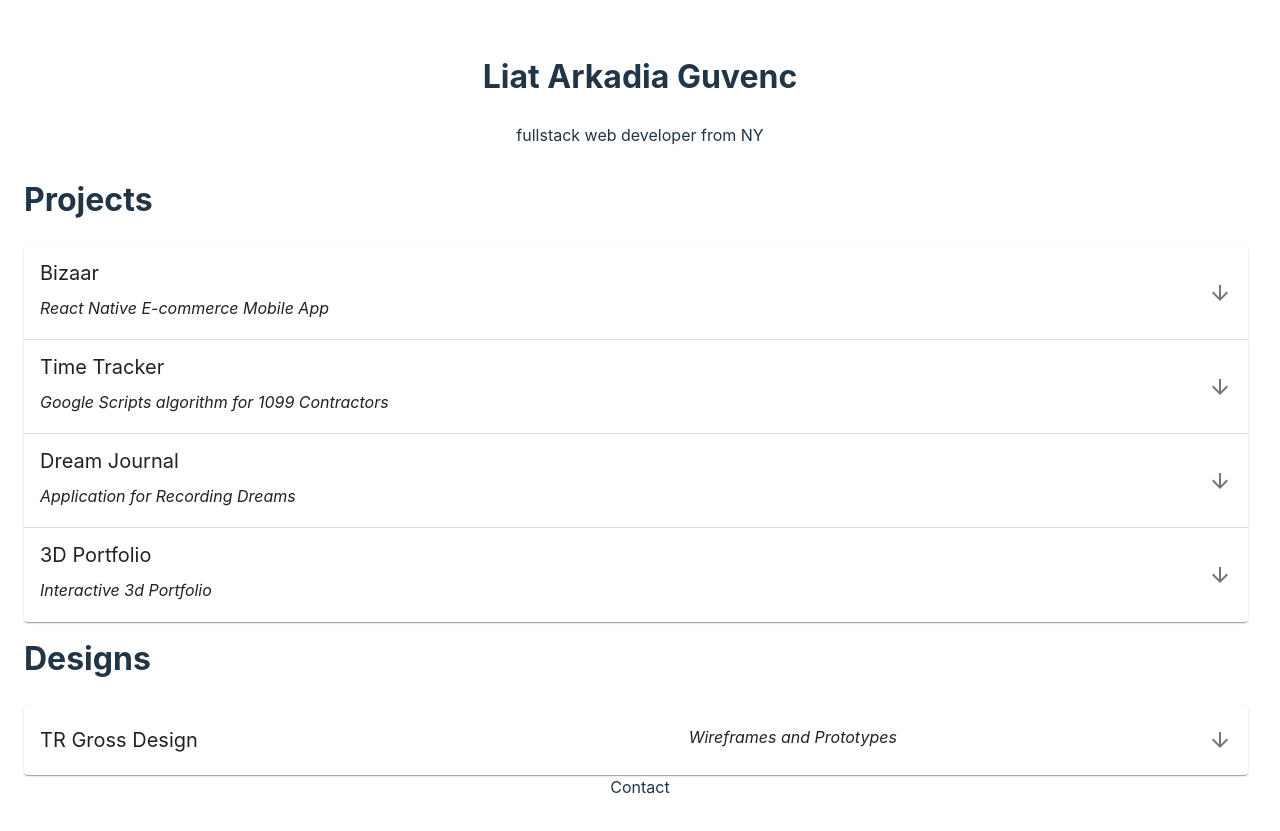
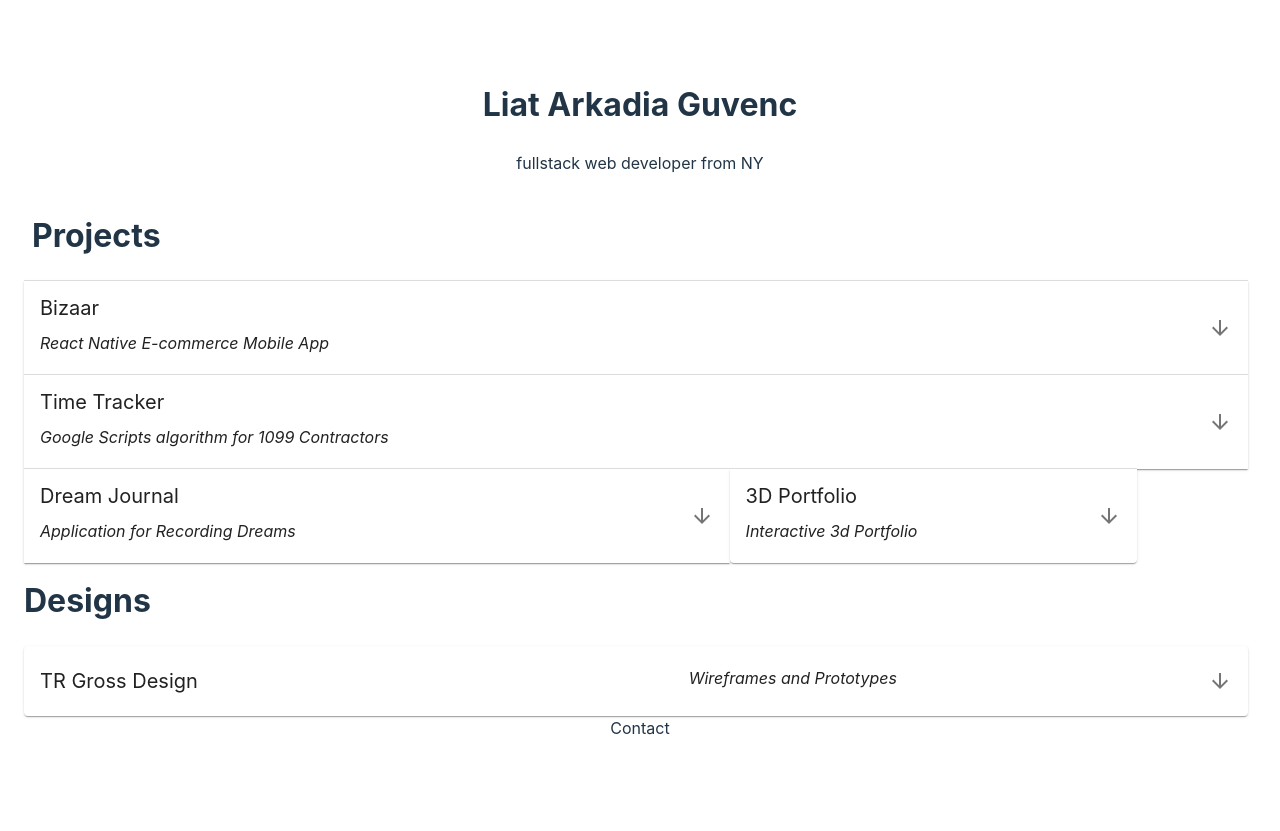
Before and after one commit to liat-g/amplifysite, a React (Vite) app in the folder working_portfolio/: page / in a window 1280 px wide. After the commit the page ends 800 px from the top, so only its background shows below. Built offline with nearby package versions, Linux system fonts and the light colour scheme; a web font is replaced by a local one.

Commit message:
responsive more

```diff
--- a/working_portfolio/index.html
+++ b/working_portfolio/index.html
@@ -7,7 +7,7 @@
     <link href="https://fonts.googleapis.com/css2?family=Futura:wght@500&display=swap" rel="stylesheet">
     <meta charset="UTF-8" />
     <link rel="icon" type="image/svg+xml" href="" />
-    <meta name="viewport" content="width=device-width, initial-scale=1.0" />
+    <!-- <meta name="viewport" content="width=device-width, initial-scale=1.0" /> -->
     <title>Liat Arkadia Guvenc</title>
   </head>
   <body>
--- a/working_portfolio/src/Components/Contact.jsx
+++ b/working_portfolio/src/Components/Contact.jsx
@@ -1,8 +1,10 @@
 import React from 'react'
-
+import Grid from '@mui/material/Grid'; // Grid version 1
 const Contact = () => {
   return (
+    <Grid>
     <div>Contact</div>
+    </Grid>
   )
 }
 
--- a/working_portfolio/src/Components/Navbar.jsx
+++ b/working_portfolio/src/Components/Navbar.jsx
@@ -1,8 +1,9 @@
 import React from 'react'
+import Grid from '@mui/material/Grid'; // Grid version 1
 
 const Navbar = () => {
   return (
-    // <main>
+    <Grid>
         <div>
     <h1>
     Liat Arkadia Guvenc
@@ -11,7 +12,7 @@ const Navbar = () => {
         fullstack web developer from NY
     </p>
     </div>
-    /* </main> */
+    </Grid>
   )
 }
 
--- a/working_portfolio/src/Components/Projects.jsx
+++ b/working_portfolio/src/Components/Projects.jsx
@@ -18,8 +18,25 @@ import ImageList from '@mui/material/ImageList';
 import ImageListItem from '@mui/material/ImageListItem';
 import postingChair from '../assets/postingChair.gif';
 import bizarrlogo from '../assets/bizarrlogo.jpeg';
+import { styled } from "@mui/material/styles";
+
 // import Grid from '@mui/material/Unstable_Grid2'; // Grid version 2
 // import Fade from '@mui/material/Fade';
+
+
+// const Wrapper = styled(Box)(({ theme }) => ({
+//   // background: "#1976d2",
+//   height: "100vh",
+//   [theme.breakpoints.down("md")]: {
+//     background: "orange",
+//   },
+//   [theme.breakpoints.down("sm")]: {
+//     background: "blue",
+//   },
+//   [theme.breakpoints.up("lg")]: {
+//     background: "purple",
+//   },
+// }));
 
 const ProjectsArray = [{
     Name: "Bizaar",
@@ -72,11 +89,14 @@ const Projects = () => {
 
   return (
     <Grid container spacing={1}>
+    <Grid item xs={12} sm={6} md={3} lg={1} xl={1}>
          <h1> Projects </h1>
-    <Grid>
+    </Grid>
+    {/* <Grid> */}
     { ProjectsArray.map((data, index) => {
     return <Accordion
       key={index}
+
     // expanded={expanded}
     // onChange={handleExpansion}
     // // slots={{ transition: Fade }}
@@ -90,6 +110,7 @@ const Projects = () => {
         expandIcon={<ArrowDownwardIcon />}
         aria-controls="panel1-content"
         id={`panel${index + 1}-header`}
+
       >
         <Box
          sx={{
@@ -100,9 +121,20 @@ const Projects = () => {
             gridTemplateAreas: `"header header header header"
           "main main .                   sidebar"
           "footer footer footer footer"`,
+          // boxShadow: 1
+          }}
+          md={{
+            display: 'grid',
+            gridTemplateColumns: 'repeat(2, 1fr)',
+            gap: 1,
+            gridTemplateRows: 'auto',
+            gridTemplateAreas: `"header header header header"
+          "main main .                   sidebar"
+          "footer footer footer footer"`,
+          // boxShadow: 1
           }}
         >
-        <Box sx={{ gridArea: 'header', fontStyle: 'bold', textAlign: 'left', fontSize: 'h6.fontSize'}}>
+        <Box sx={{ gridArea: 'header', fontStyle: 'bold', textAlign: 'left', fontSize: 'h6.fontSize', flexGrow: 1 }}>
         {data.Name}
         </Box>
         <Box sx={{ gridArea: 'main', fontStyle: 'italic', textAlign: 'left'}}>
@@ -111,11 +143,13 @@ const Projects = () => {
         </Box>
       </AccordionSummary>
       <AccordionDetails>
+      <Box>
         <Typography>
             {data.Description}
         </Typography>
+        </Box>
         {/* <Box> */}
-        <ImageList variant="masonry" cols={3} gap={8}>
+        <ImageList variant="masonry" cols={{lg:3, md:3, xs:1}} gap={{lg:8, md: 8, xs:1}} >
             {data.img.map((imgUrl, imgIndex) => (
               <ImageListItem key={imgIndex}>
                 <img
@@ -123,6 +157,7 @@ const Projects = () => {
                     src={`${imgUrl}?w=248&fit=crop&auto=format`}
                     // src={imgUrl}
                     alt={`Project ${index + 1} image ${imgIndex + 1}`}
+
                                         />
                                     </ImageListItem>
                                 ))}
@@ -154,7 +189,7 @@ const Projects = () => {
     )
 }
 </Grid>
-    </Grid>
+    // </Grid>
   )
 }
 
```
